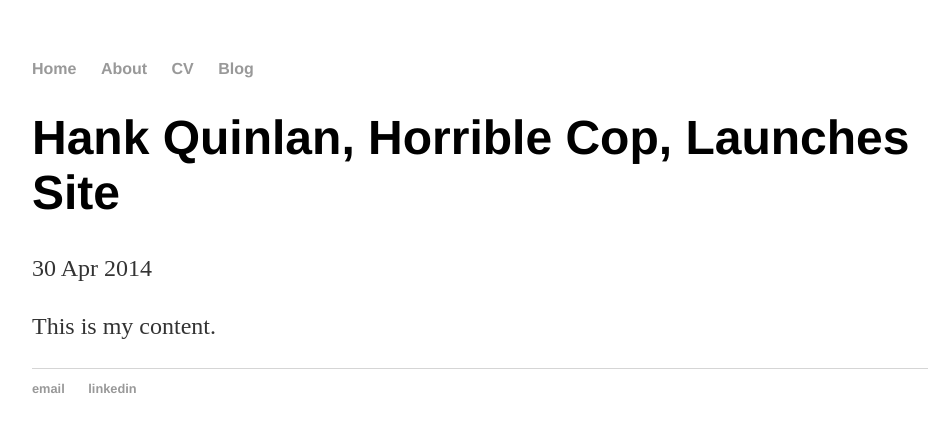
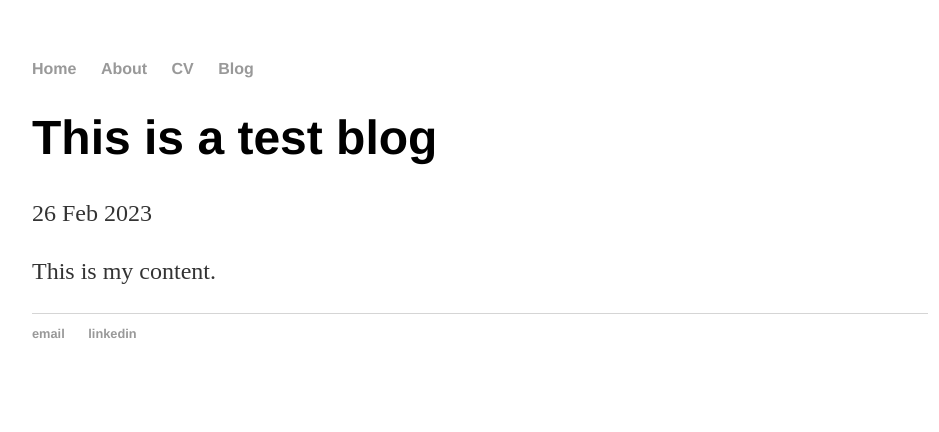
Before and after one commit to danielhsieh/danielhsieh.github.io, a Jekyll site: the page built from _posts/2023-02-26-Test-Blog-1.md, in a window 1280 px wide. Shown: the top 432 px of the page, without its empty margins (160-1099 px from the left). Built offline with Jekyll 4.4.1, drawn with Linux system fonts in a browser that asks for light colours.

Commit message:
Update 2023-02-26-Test-Blog-1.md
Fixed the front

```diff
--- a/_posts/2023-02-26-Test-Blog-1.md
+++ b/_posts/2023-02-26-Test-Blog-1.md
@@ -1,7 +1,7 @@
 ---
 layout: post
-title: "Hank Quinlan, Horrible Cop, Launches Site"
-date: 2014-04-30
+title: "This is a test blog"
+date: 2023-02-26
 ---
 
 This is my content.
```
